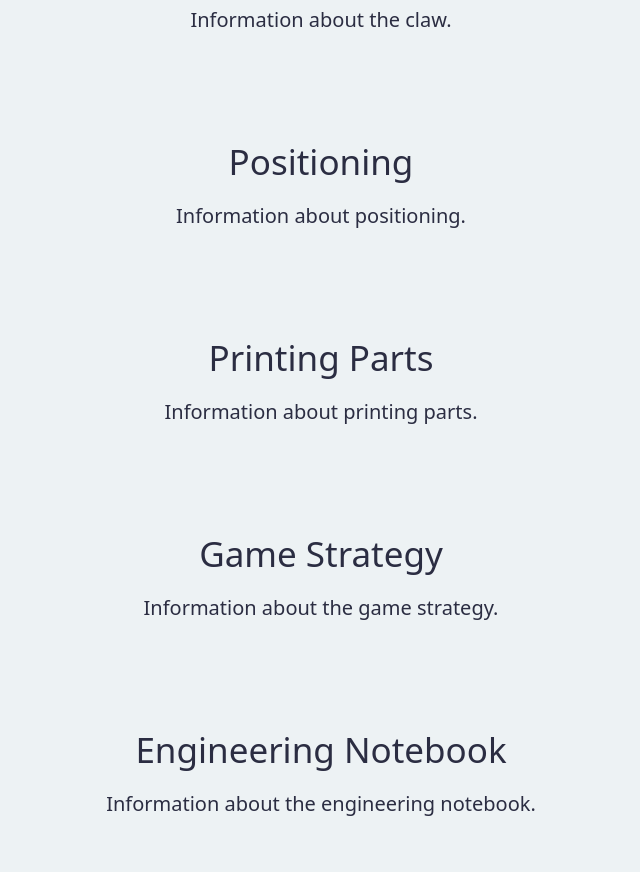
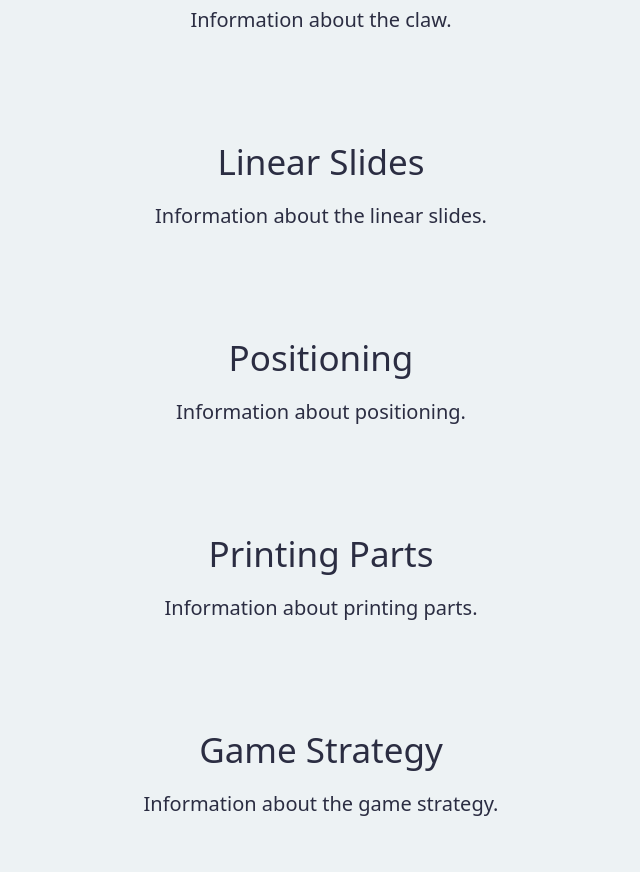
Before and after one commit to celiaher/website, a plain HTML site: page about.html in a window 1280 px wide. Shown: the part 1367-2239 px from the top of the page, without its empty margins (319-959 px from the left). Drawn offline with nearby package versions, Linux system fonts and the light colour scheme.

Commit message:
metadata for embeds

```diff
--- a/about.html
+++ b/about.html
@@ -6,6 +6,14 @@
         <link rel="stylesheet" href="https://cdn.jsdelivr.net/npm/bootstrap-icons@1.3.0/font/bootstrap-icons.css">
         <link rel="stylesheet" href="css/about.css">
         <script src="https://ajax.googleapis.com/ajax/libs/jquery/2.1.3/jquery.min.js"></script>
+        <meta property="og:type" content="website"/>
+        <meta property="og:url" content="https://niskayuna-robowarriors.github.io/website/"/>
+        <meta property="og:title" content="Niskayuna RoboWarriors"/>
+        <meta property="og:description" content="The soon-to-be best robotics team on the globe, the Niskayuna RoboWarriors."/>
+        <meta property="og:image" content="https://external-content.duckduckgo.com/iu/?u=https%3A%2F%2Flaxdecalz.com%2Fmascots%2FLC-LOGO-NISKAYUNA2.png&f=1&nofb=1"/>
+        <meta property="og:image:width" content="1200"/>
+        <meta property="og:image:height" content="1200"/>
+        <meta name="theme-color" content="#2B2D42"/>
     </head>
     <body>
         <div class="row nav">
@@ -52,6 +60,10 @@
             <p>
                 Information about the claw.
             </p>
+            <h3>Linear Slides</h3>
+            <p>
+                Information about the linear slides.
+            </p>
             <h3>Positioning</h3>
             <p>
                 Information about positioning.
```
Also changed, not shown: downloads.html (+8 -0 lines), index.html (+8 -0 lines), 1 other file.
